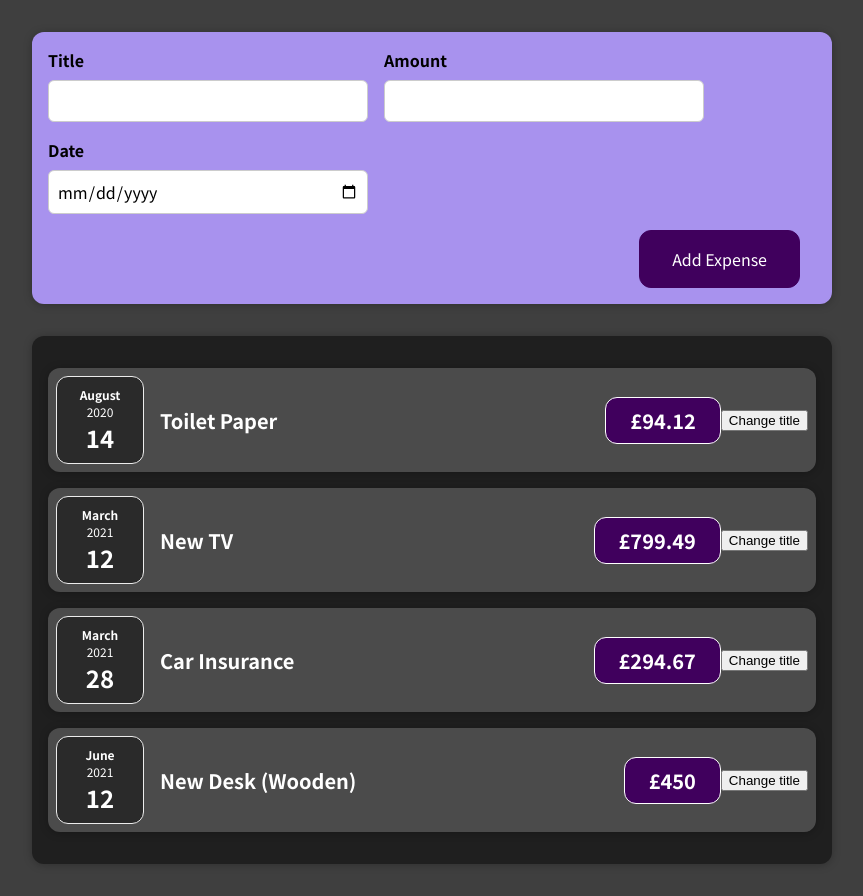
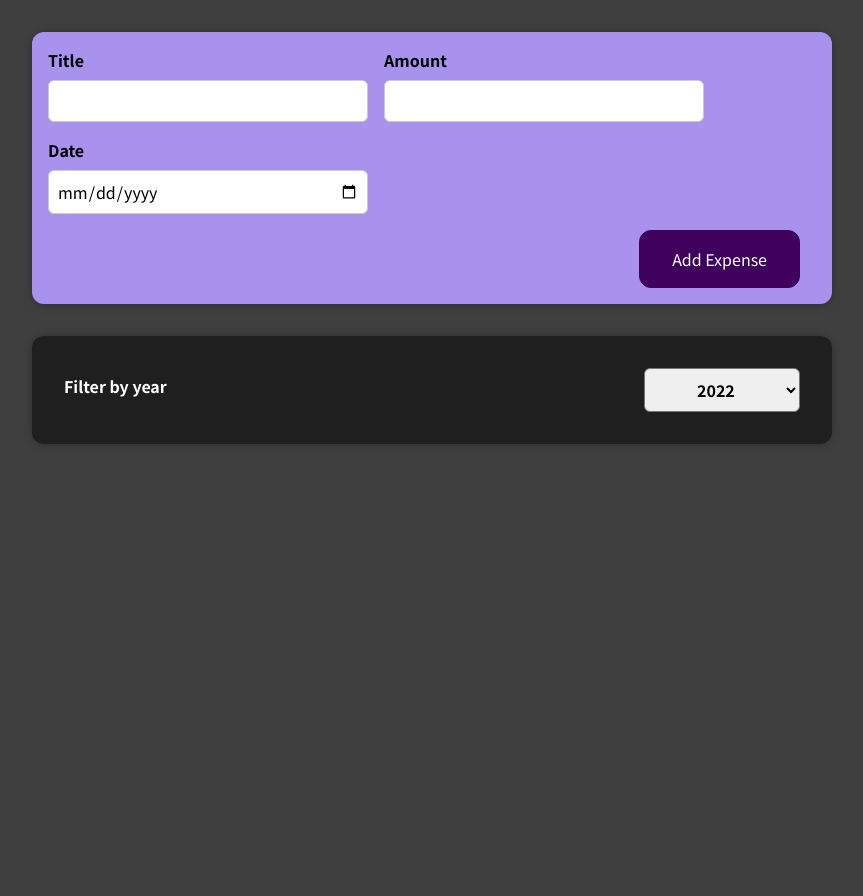
Before and after one commit to tmileham/Expense-Tracker, a React (Create React App) app: page / in a window 1280 px wide. Shown: the whole page, without its empty margins (208-1071 px from the left). After the commit the page ends 800 px from the top, so only its background shows below. Built offline with nearby package versions, Linux system fonts and the light colour scheme.

Commit message:
Feat: Added Filtering to expenses

```diff
--- a/package.json
+++ b/package.json
@@ -8,7 +8,7 @@
     "@testing-library/user-event": "^12.5.0",
     "react": "^18.0.0",
     "react-dom": "^18.0.0",
-    "react-scripts": "4.0.1",
+    "react-scripts": "5.0.0",
     "web-vitals": "^0.2.4"
   },
   "scripts": {
--- a/src/App.js
+++ b/src/App.js
@@ -34,9 +34,15 @@
   //   React.createElement(Expenses, { items: expenses })
   // );
 
+  const addExpenseHandler = (expense) => {
+    console.log("In App.js");
+    console.log(expense);
+    expenses.push(expense);
+  };
+
   return (
     <div>
-      <NewExpense />
+      <NewExpense onAddExpense={addExpenseHandler} />
       <Expenses items={expenses} />
     </div>
   );
--- a/src/components/Expenses/ExpenseItem.js
+++ b/src/components/Expenses/ExpenseItem.js
@@ -7,7 +7,6 @@
 const ExpenseItem = ({ date, title, amount }) => {
   const [expenseTitle, setExpenseTitle] = useState(title);
 
-  console.log("ExpenseItem Evaluated");
   const clickHandler = () => {
     setExpenseTitle("Updated");
   };
--- a/src/components/Expenses/Expenses.js
+++ b/src/components/Expenses/Expenses.js
@@ -1,14 +1,30 @@
-import React from "react";
+import React, { useState } from "react";
 
 import ExpenseItem from "./ExpenseItem";
+import ExpensesFilter from "./ExpensesFilter";
 import Card from "../UI/Card";
 
 import "./Expenses.css";
 
 const Expenses = ({ items }) => {
+  const [filteredYear, setFilteredYear] = useState("2022");
+
+  const filteredYearHandler = (selectedYear) => {
+    console.log(`Filtered year is: ${selectedYear}`);
+    setFilteredYear(selectedYear);
+  };
+
   return (
     <Card className="expenses">
-      {items.map((expense) => {
+      <ExpensesFilter
+        selected={filteredYear}
+        onFilteredYear={filteredYearHandler}
+      />
+      {items
+        .filter((expense) => {
+          return filteredYear === expense.date.getFullYear().toString();
+        })
+        .map((expense) => {
           return (
             <ExpenseItem
               key={expense.id}
--- /dev/null
+++ b/src/components/Expenses/ExpensesFilter.css
@@ -0,0 +1,24 @@
+.expenses-filter {
+  color: white;
+  padding: 0 1rem;
+}
+
+.expenses-filter__control {
+  display: flex;
+  width: 100%;
+  align-items: center;
+  justify-content: space-between;
+  margin: 1rem 0;
+}
+
+.expenses-filter label {
+  font-weight: bold;
+  margin-bottom: 0.5rem;
+}
+
+.expenses-filter select {
+  font: inherit;
+  padding: 0.5rem 3rem;
+  font-weight: bold;
+  border-radius: 6px;
+}
--- /dev/null
+++ b/src/components/Expenses/ExpensesFilter.js
@@ -0,0 +1,25 @@
+import React from "react";
+
+import "./ExpensesFilter.css";
+
+const ExpensesFilter = ({ selected, onFilteredYear }) => {
+  const filteredYearHandler = (event) => {
+    onFilteredYear(event.target.value);
+  };
+
+  return (
+    <div className="expenses-filter">
+      <div className="expenses-filter__control">
+        <label>Filter by year</label>
+        <select value={selected} onChange={filteredYearHandler}>
+          <option value="2022">2022</option>
+          <option value="2021">2021</option>
+          <option value="2020">2020</option>
+          <option value="2019">2019</option>
+        </select>
+      </div>
+    </div>
+  );
+};
+
+export default ExpensesFilter;
--- a/src/components/NewExpense/ExpenseForm.js
+++ b/src/components/NewExpense/ExpenseForm.js
@@ -2,39 +2,65 @@
 
 import "./ExpenseForm.css";
 
-const ExpenseForm = () => {
-  // const [enteredTitle, setEnteredTitle] = useState("");
-  // const [enteredAmount, setEnteredAmount] = useState("");
-  // const [enteredDate, setEnteredDate] = useState("");
+const ExpenseForm = ({ onSaveExpenseData }) => {
+  const [enteredTitle, setEnteredTitle] = useState("");
+  const [enteredAmount, setEnteredAmount] = useState("");
+  const [enteredDate, setEnteredDate] = useState("");
 
-  const [userInput, setUserInput] = useState({
-    enteredTitle: "",
-    enteredAmount: "",
-    enteredDate: "",
-  });
+  // const [userInput, setUserInput] = useState({
+  //   enteredTitle: "",
+  //   enteredAmount: "",
+  //   enteredDate: "",
+  // });
 
   const titleChangeHandler = (event) => {
-    setUserInput({ ...userInput, enteredTitle: event.target.value });
+    setEnteredTitle(event.target.value);
+    // setUserInput((prevState) => {
+    //   return { ...prevState, enteredTitle: event.target.value };
+    // });
   };
 
   const amountChangeHandler = (event) => {
-    setUserInput({ ...userInput, enteredAmount: event.target.value });
+    setEnteredAmount(event.target.value);
+    // setUserInput({ ...userInput, enteredAmount: event.target.value });
   };
 
   const dateChangeHandler = (event) => {
-    setUserInput({ ...userInput, enteredDate: event.target.value });
+    setEnteredDate(event.target.value);
+    // setUserInput({ ...userInput, enteredDate: event.target.value });
+  };
+
+  const submitHandler = (event) => {
+    event.preventDefault();
+
+    const expenseData = {
+      title: enteredTitle,
+      amount: enteredAmount,
+      date: new Date(enteredDate),
+    };
+
+    onSaveExpenseData(expenseData);
+
+    setEnteredTitle("");
+    setEnteredAmount("");
+    setEnteredDate("");
   };
 
   return (
-    <form className="new-expense">
+    <form onSubmit={submitHandler} className="new-expense">
       <div className="new-expense__controls">
         <div className="new-expense__control">
           <label>Title</label>
-          <input onChange={titleChangeHandler} type="text" />
+          <input
+            value={enteredTitle}
+            onChange={titleChangeHandler}
+            type="text"
+          />
         </div>
         <div className="new-expense__control">
           <label>Amount</label>
           <input
+            value={enteredAmount}
             onChange={amountChangeHandler}
             type="number"
             min="0.01"
@@ -44,6 +70,7 @@
         <div className="new-expense__control">
           <label>Date</label>
           <input
+            value={enteredDate}
             onChange={dateChangeHandler}
             type="date"
             min="2019-01-01"
--- a/src/components/NewExpense/NewExpense.js
+++ b/src/components/NewExpense/NewExpense.js
@@ -3,10 +3,19 @@
 import ExpenseForm from "./ExpenseForm";
 import "./NewExpense.css";
 
-const NewExpense = () => {
+const NewExpense = ({ onAddExpense }) => {
+  const onSaveExpenseDataHandler = (enteredExpenseData) => {
+    const expenseData = {
+      ...enteredExpenseData,
+      id: Math.random().toString(),
+    };
+
+    onAddExpense(expenseData);
+  };
+
   return (
     <div>
-      <ExpenseForm />
+      <ExpenseForm onSaveExpenseData={onSaveExpenseDataHandler} />
     </div>
   );
 };
```
Also changed, not shown: 2 other files (tests, documents, lock files or other folders). Lines whose indentation alone changed are shown as unchanged.
